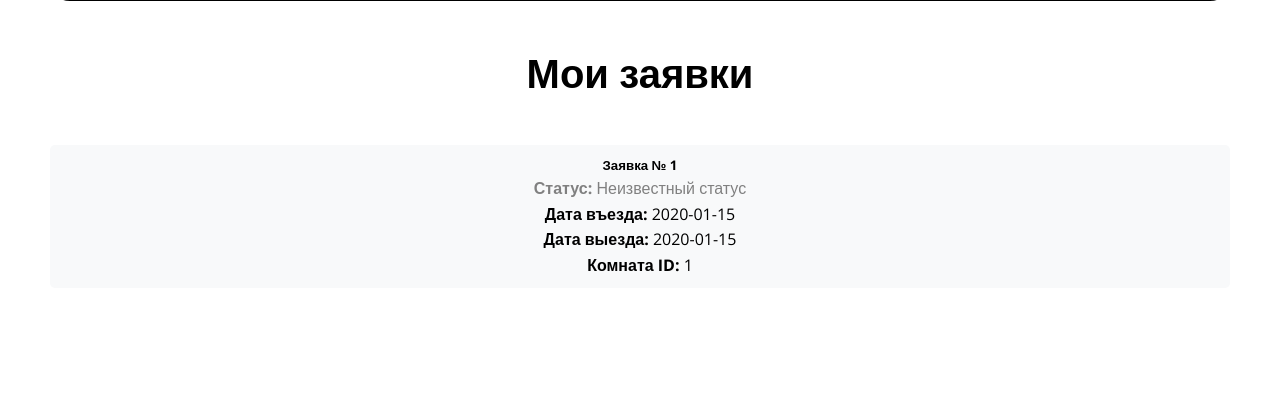
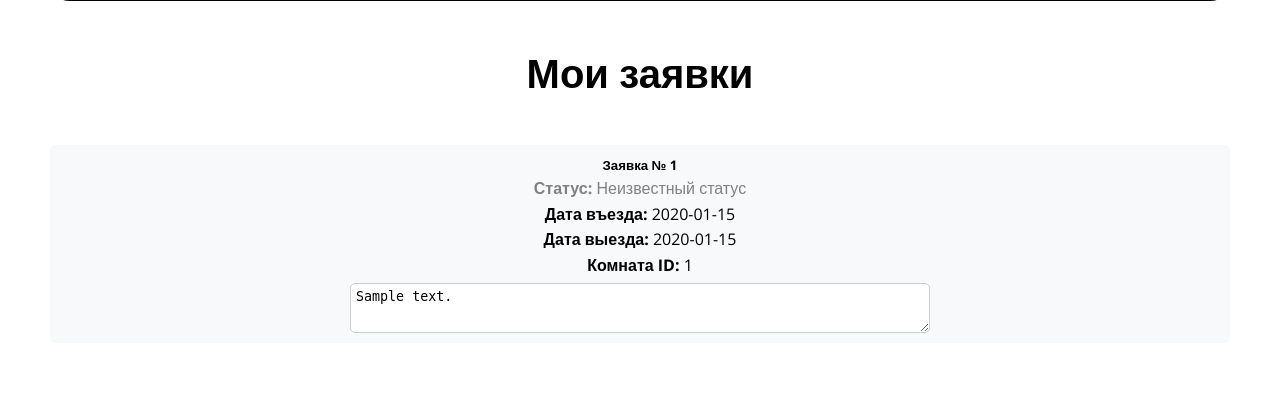
Before and after one commit to Xaimelix/AllForStudents_continue, a Flask app: page /me in a window 1280 px wide. Shown: the part 906-1299 px from the top of the page. Before the commit the page ends 1178 px from the top, so only its background shows below. Run offline with Flask 3, Linux system fonts and the light colour scheme; a user stored in the database is signed in; tables that the repository leaves empty hold one stand-in row (values such as "Sample post").

Commit message:
Добавлено текстовое поле для отображения комментариев в профиле заявки и изменен заголовок заявки на странице заявок.

```diff
--- a/PROJECT/static/CSS/aboutuser.css
+++ b/PROJECT/static/CSS/aboutuser.css
@@ -121,6 +121,15 @@ body {
     z-index: 3; /* Чтобы ссылка была поверх других элементов */
     padding: 15px 30px; /* Увеличиваем кликабельную область */
 }
+
+textarea {
+            width: 50%; /* Ширина текстового поля на всю ширину родительского элемента */
+            height: 50px; /* Высота текстового поля */
+            margin-top: 5px; /* Отступ сверху от текста */
+            border-radius: 5px; /* Скругленные углы */
+            border: 1px solid #ccc; /* Рамка вокруг текстового поля */
+            padding: 5px; /* Внутренний отступ */
+        }
 
 /* Ховер-эффект */
 .what:hover {
--- a/PROJECT/templates/aboutuser.html
+++ b/PROJECT/templates/aboutuser.html
@@ -243,6 +243,7 @@
                             <p><strong>Дата въезда:</strong> {{ app.date_entr if app.date_entr is not none else 'Не указана' }}</p>
                             <p><strong>Дата выезда:</strong> {{ app.date_exit if app.date_exit is not none else 'Не указана' }}</p>
                             <p><strong>Комната ID:</strong> {{ app.room_id }}</p>
+                            <textarea class="form-control" rows="3" readonly>{{ app.comment if app.comment else 'Комментарий отсутствует' }}</textarea>
                         </div>
                 {% endfor %}
                 </div>
--- a/PROJECT/templates/applications.html
+++ b/PROJECT/templates/applications.html
@@ -172,7 +172,7 @@
                 let student = studentData['student'] || {};
                 requestElement.innerHTML = `
                     <div class="request-info" style="max-width: 30%;">
-                        <h4>Заявка</h4>
+                        <h4>Заявка № ${request.id}</h4>
                         <p><strong>ID:</strong> ${request.id}</p>
                         <p><strong>Статус:</strong> ${request.status}</p>
                         <p><strong>Дата въезда:</strong> ${request.date_entr || 'Не указана'}</p>
```
